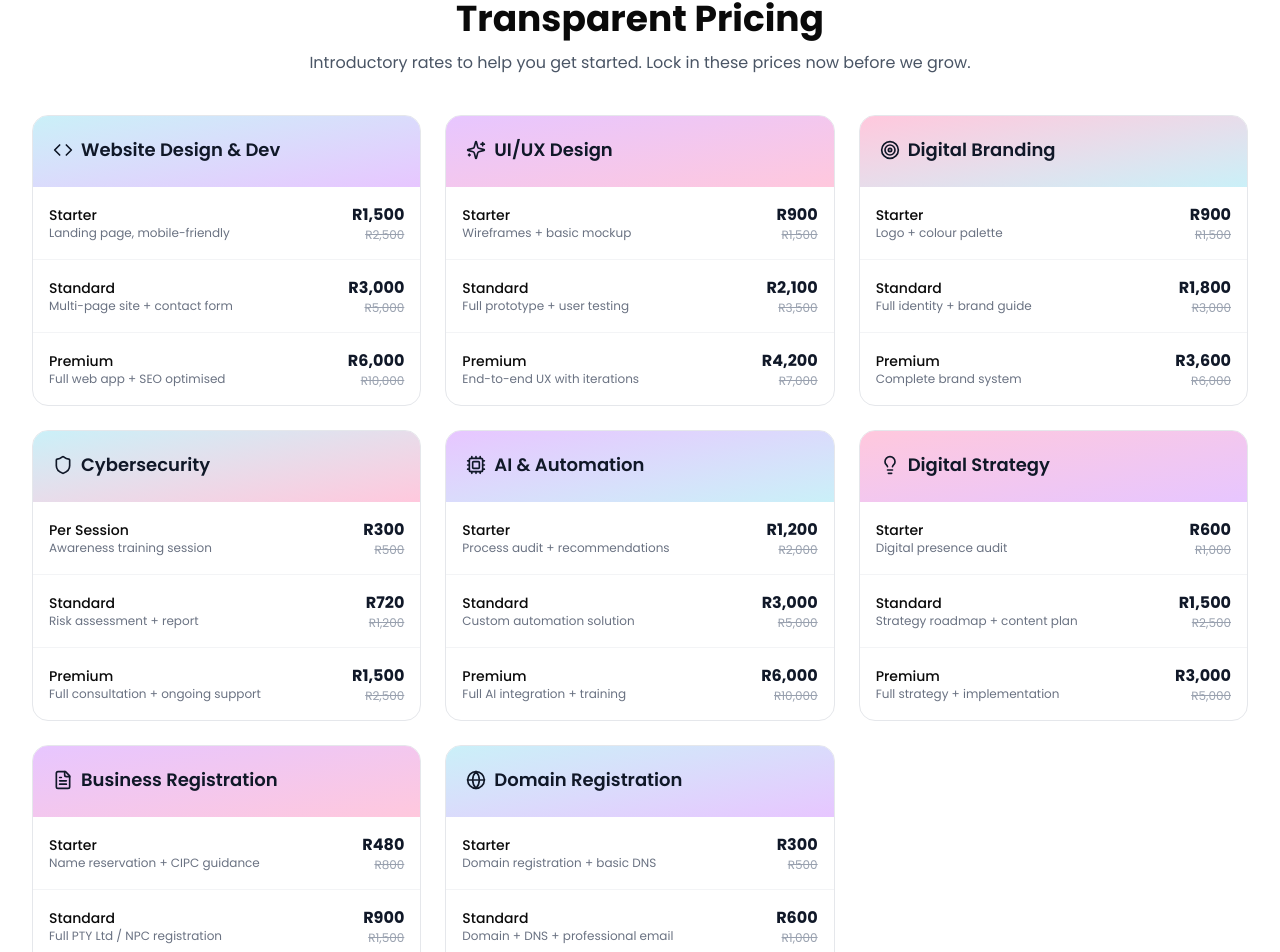
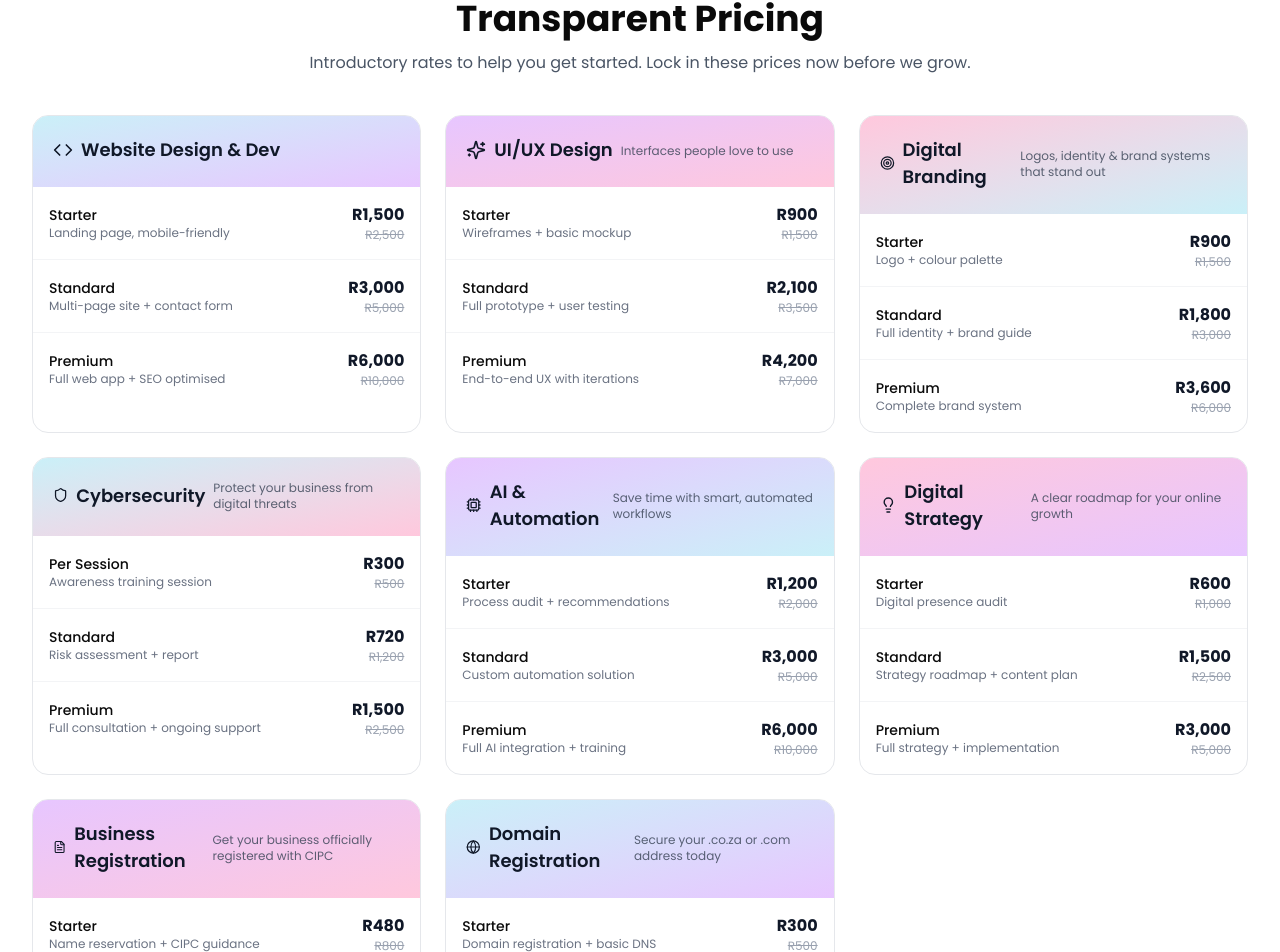
Before and after one commit to LesediSiyaya/Lesedinovatechhubwebsite, a React (Vite) app: page /services in a window 1280 px wide. Shown: the part 4302-5254 px from the top of the page. Built offline with nearby package versions, Linux system fonts and the light colour scheme.

Commit message:
Polish: add pill badge, service card taglines

```diff
--- a/src/app/pages/Services.tsx
+++ b/src/app/pages/Services.tsx
@@ -478,6 +478,7 @@ export default function Services() {
                 <div className="flex items-center gap-2 mb-1">
                   <Sparkles className="w-5 h-5 text-gray-900" />
                   <h3 className="font-semibold text-gray-900">UI/UX Design</h3>
+                <p className="text-xs text-gray-700 mt-0.5 opacity-80">Interfaces people love to use</p>
                 </div>
               </div>
               <div className="divide-y divide-gray-100">
@@ -506,6 +507,7 @@ export default function Services() {
                 <div className="flex items-center gap-2 mb-1">
                   <Target className="w-5 h-5 text-gray-900" />
                   <h3 className="font-semibold text-gray-900">Digital Branding</h3>
+                <p className="text-xs text-gray-700 mt-0.5 opacity-80">Logos, identity &amp; brand systems that stand out</p>
                 </div>
               </div>
               <div className="divide-y divide-gray-100">
@@ -534,6 +536,7 @@ export default function Services() {
                 <div className="flex items-center gap-2 mb-1">
                   <Shield className="w-5 h-5 text-gray-900" />
                   <h3 className="font-semibold text-gray-900">Cybersecurity</h3>
+                <p className="text-xs text-gray-700 mt-0.5 opacity-80">Protect your business from digital threats</p>
                 </div>
               </div>
               <div className="divide-y divide-gray-100">
@@ -561,7 +564,8 @@ export default function Services() {
               <div className="bg-gradient-to-br from-[#e7c6ff] to-[#caf0f8] p-5">
                 <div className="flex items-center gap-2 mb-1">
                   <Cpu className="w-5 h-5 text-gray-900" />
-                  <h3 className="font-semibold text-gray-900">AI & Automation</h3>
+                  <h3 className="font-semibold text-gray-900">AI &amp; Automation</h3>
+                <p className="text-xs text-gray-700 mt-0.5 opacity-80">Save time with smart, automated workflows</p>
                 </div>
               </div>
               <div className="divide-y divide-gray-100">
@@ -590,6 +594,7 @@ export default function Services() {
                 <div className="flex items-center gap-2 mb-1">
                   <Lightbulb className="w-5 h-5 text-gray-900" />
                   <h3 className="font-semibold text-gray-900">Digital Strategy</h3>
+                <p className="text-xs text-gray-700 mt-0.5 opacity-80">A clear roadmap for your online growth</p>
                 </div>
               </div>
               <div className="divide-y divide-gray-100">
@@ -618,6 +623,7 @@ export default function Services() {
                 <div className="flex items-center gap-2 mb-1">
                   <FileText className="w-5 h-5 text-gray-900" />
                   <h3 className="font-semibold text-gray-900">Business Registration</h3>
+                <p className="text-xs text-gray-700 mt-0.5 opacity-80">Get your business officially registered with CIPC</p>
                 </div>
               </div>
               <div className="divide-y divide-gray-100">
@@ -646,6 +652,7 @@ export default function Services() {
                 <div className="flex items-center gap-2 mb-1">
                   <Globe className="w-5 h-5 text-gray-900" />
                   <h3 className="font-semibold text-gray-900">Domain Registration</h3>
+                <p className="text-xs text-gray-700 mt-0.5 opacity-80">Secure your .co.za or .com address today</p>
                 </div>
               </div>
               <div className="divide-y divide-gray-100">
```
